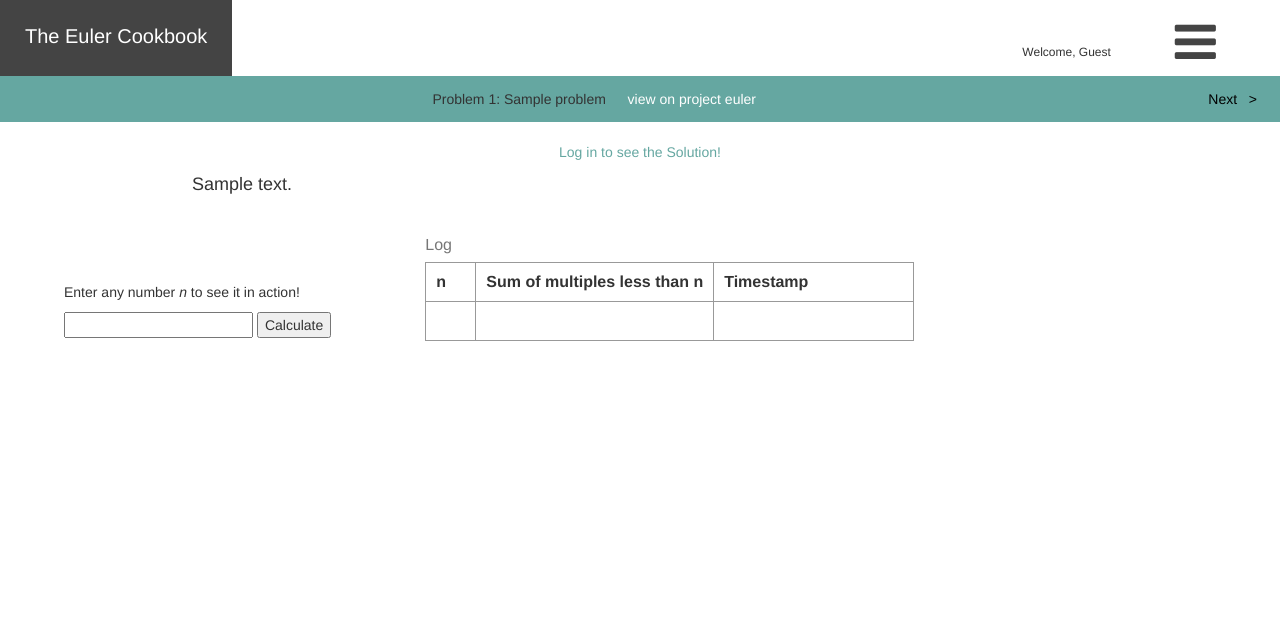
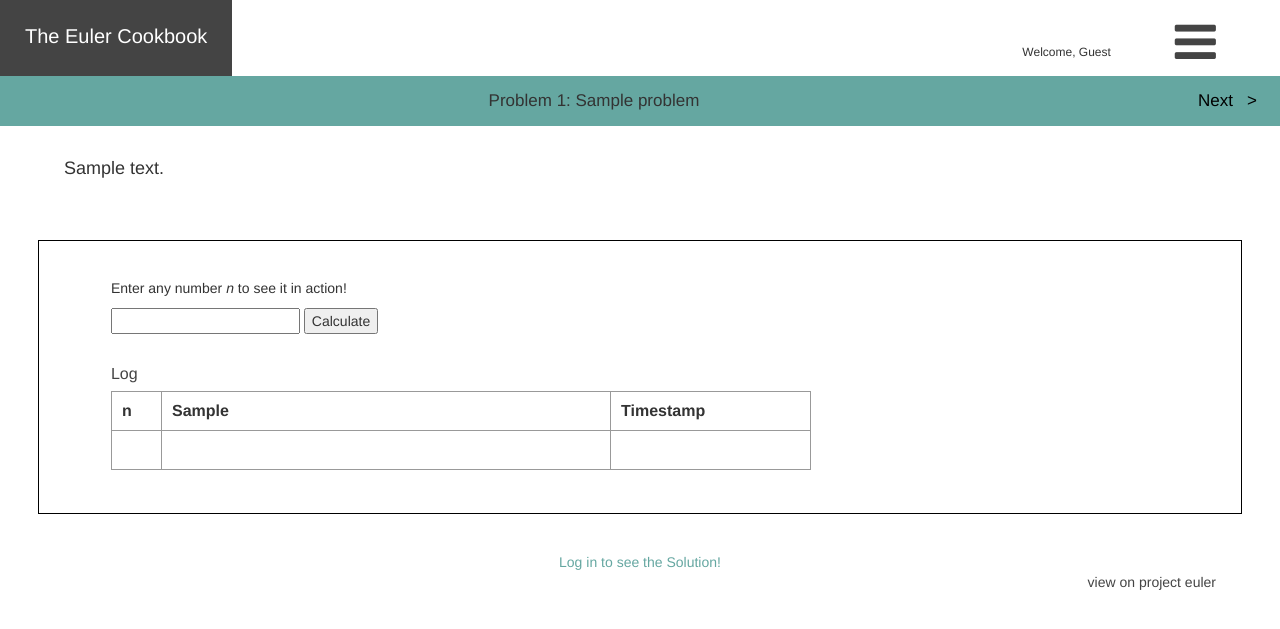
Before and after one commit to zachcalvert/euler_cookbook, a Django app: page /1/ in a window 1280 px wide. Shown: the top 629 px of the page. Run offline with Django 3.2, Linux system fonts and the light colour scheme; tables that the repository leaves empty hold one stand-in row (values such as "Sample post"); some libraries are stand-ins or nearby versions.

Commit message:
refactor template logic

```diff
--- a/problems/models.py
+++ b/problems/models.py
@@ -8,6 +8,8 @@ class Problem(models.Model):
 	link = models.URLField(help_text="URL on Project Euler")
 	solved = models.BooleanField(default=False)
 	solution = models.CharField(max_length=800, null=True, blank=True)
+
+	output_column_header = models.CharField(max_length=80, null=True, blank=True)
 
 	def get_absolute_url(self):
 		return reverse('euler_problem', kwargs={'problem_number': self.number})
--- a/problems/templates/base.html
+++ b/problems/templates/base.html
@@ -56,8 +56,6 @@
 			{% endif %}
 		{% endblock %}
 
-
-		{% block solution %}{% endblock %}
 		{% block description %}{% endblock %}
 
 		{% block content %}
@@ -117,6 +115,8 @@
 			 </ul>
 		{% endblock %}
 
+		{% block solution %}{% endblock %}
+
 		{% block footer %}
 			<div id="footer">
 				<a href="https://github.com/zachcalvert/euler_cookbook">View on GitHub</a><br>
--- a/problems/templates/problem.html
+++ b/problems/templates/problem.html
@@ -4,13 +4,31 @@
 {% block header %}
 	{{ block.super }}
 	<div class="pagination">
-		<span class="headerthree">Problem {{ problem.number }}: {{ problem.title}}&nbsp;&nbsp;&nbsp;<a style="font-size:14px" href="{{ problem.link }}">view on project euler</a></span>
+		<span class="headerthree">Problem {{ problem.number }}: {{ problem.title}}</span>
 		{% if problem.number != 1 %}
 			<a class="prev-problem" href="{{ problem | previous_url }}"> <&nbsp;&nbsp;&nbsp;Previous</a>
 		{% endif %}
 		<a class="next-problem" href="{{ problem | next_url }}">Next &nbsp;&nbsp;></a>
 	</div>
 {% endblock %}
+
+
+{% block description %}
+	<div class="problem-description">
+		<p>{{ problem.description | safe }}</p>
+	</div>
+{% endblock %}
+
+
+
+{% block content %}
+	{% if problem.solved %}
+		<div id="interact">
+			{% include 'solutions/interact.html' %}
+		</div>
+	{% endif %}
+{% endblock %}
+
 
 {% block solution %}
 
@@ -47,19 +65,8 @@
 {% endblock %}
 
 
-{% block description %}
-	<div class="problem-description">
-		<p>{{ problem.description | safe }}</p>
-	</div>
-{% endblock %}
-
-
-
-{% block content %}
-
-{% endblock %}
-
 {% block footer %}
+	<a id="euler-link" style="font-size:14px; float:right;" href="{{ problem.link }}">view on project euler</a>
 {% endblock %}
 
 {% block extra_body_content %}
--- a/problems/templates/solutions/1.html
+++ b/problems/templates/solutions/1.html
@@ -1,30 +1,4 @@
 {% extends 'problem.html' %}
-
-{% block content %}
-	<div id="input-area">
-		<p>Enter any number <i>n</i> to see it in action!</p>
-		<input type="text" id="id_calculator" value="">
-		<input type="submit" id="submit-button" value="Calculate">
-	</div>
-
-	<div id="output-area">
-		<table id="request-table">
-			<caption>Log</caption>
-			<tbody>
-				<tr id="headers">
-					<td class="table-header">n</td>
-					<td class="table-header">Sum of multiples less than n</td>
-					<td class="table-header">Timestamp</td>
-				</tr>
-				<tr id="placeholders">
-					<td id="number-result" class="table-element">&nbsp;</td>
-					<td id="value-result" class="table-element">&nbsp;</td>
-					<td id="time-result" class="table-element">&nbsp;</td>
-				</tr>
-			</tbody>
-		</table>
-	</div>
-{% endblock %}
 
 {% block extra_body_content %}
 	{{ block.super }}
--- a/problems/templates/solutions/4.html
+++ b/problems/templates/solutions/4.html
@@ -1,6 +1,7 @@
 {% extends 'problem.html' %}
 
 {% block content %}
+	<div id="interact">
 		<div id="input-area">
 			<p>Enter any numbers, <i>min</i> and <i>max</i>, to see it in action!</p>
 			<input type="text" id="id_min" label="Min" value="">
@@ -26,6 +27,7 @@
 					</tr>
 				</tbody>
 			</table>
+		</div>
 	</div>
 {% endblock %}
 
--- /dev/null
+++ b/problems/templates/solutions/interact.html
@@ -0,0 +1,23 @@
+<div id="input-area">
+	<p>Enter any number <i>n</i> to see it in action!</p>
+	<input type="text" id="id_calculator" value="">
+	<input type="submit" id="submit-button" value="Calculate">
+</div>
+
+<div id="output-area">
+	<table id="request-table">
+		<caption>Log</caption>
+		<tbody>
+			<tr id="headers">
+				<td class="table-header">n</td>
+				<td class="table-header">{{ problem.output_column_header }}</td>
+				<td class="table-header">Timestamp</td>
+			</tr>
+			<tr id="placeholders">
+				<td id="number-result" class="table-element">&nbsp;</td>
+				<td id="value-result" class="table-element">&nbsp;</td>
+				<td id="time-result" class="table-element">&nbsp;</td>
+			</tr>
+		</tbody>
+	</table>
+</div>
--- a/www/media/css/base.css
+++ b/www/media/css/base.css
@@ -36,6 +36,9 @@ fieldset {
   /* margin: 0; */
   border: 0!important;
 }
+ caption {
+ 	color: #444!important;
+ }
 
 /* site-wide header stuff */
 
@@ -114,6 +117,7 @@ ul.hmenu a:hover {
 	padding: 13px;
 	display: inline-block;
 	border-radius: 0!important;
+	font-size: 17px;
 }
 
 .pagination a {
@@ -128,10 +132,10 @@ ul.hmenu a:hover {
 /*home page table*/
 
 .table-of-contents {
-	margin: 0px 20px 20px;
-	width: 80%;
-	max-width: 700px;
+	margin: 05%;
+	width: 90%;
 }
+
 .table-of-contents a {
 	color: #444444;
 	text-decoration: none!important;
@@ -145,11 +149,11 @@ ul.hmenu a:hover {
 	margin: 0 10px;
 }
 
-
 /* login page */
 #login-form {
 	padding: 20px;
 }
+
 #login-button {
 	margin: 10px;
 }
@@ -186,36 +190,44 @@ ul.hmenu a:hover {
 }
 
 .problem-description {
-	margin: 0 15%;
+	margin: 0 10% 0 5%;
 	padding: 10px 0;
 	font-size:18px;
 }
 
+#interact {
+	border:1px solid black;
+	margin:3%;
+	padding:1%;
+}
+
 #input-area {
-	float:left;
-	margin: 5%;
+	margin: 2% 5%;
 	display: block;
 }
+
 #output-area {
-	float: left;
-	margin: 10px 0 30px 30px;
+	margin: 10px 0 30px 5%;
 	width: auto;
 }
 
 #request-table {
-	margin-bottom: 30px;
 	max-width: 700px;
-	width: 100%;
+	width: 95%;
 }
+
 #number-result {
 	width: 50px;
 }
+
 #time-result {
 	width: 200px;
 }
+
 .table-header {
 	font-weight: bold;
 }
+
 .table-header, .table-element {
 	padding:10px;
 }
@@ -231,8 +243,8 @@ ul.hmenu a:hover {
 .solution-button {
 	padding: 10px 16px;
 	background: #65A7A1;
-	float: right;
-	margin: 0 5%;
+	float: left;
+	margin: 0 5% 5%;
 	color: #FFF;
 }
 
@@ -243,6 +255,13 @@ ul.hmenu a:hover {
 
 #contribute-form li {
 	padding: 5px;
+}
+
+#euler-link {
+	font-size:14px;
+	float:right;
+	margin-right: 5%;
+	color: #444444;
 }
 
 #footer {
```
Also changed, not shown: problems/templates/solutions/2.html (+0 -26 lines), problems/templates/solutions/3.html (+0 -26 lines), problems/templates/solutions/6.html (+0 -26 lines), www/static/css/base.css (+32 -13 lines), problems/migrations/0006_problem_output_column_header.py (added). Lines whose indentation alone changed are shown as unchanged.
